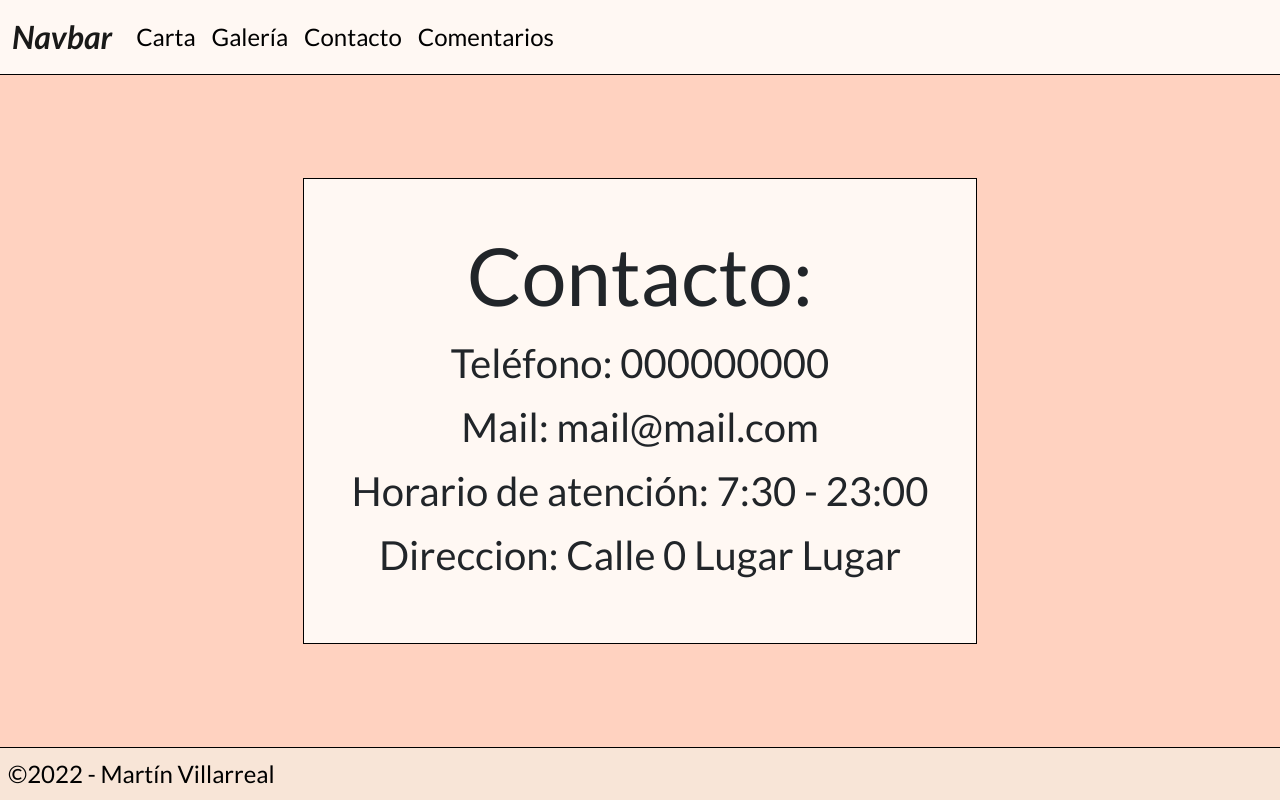
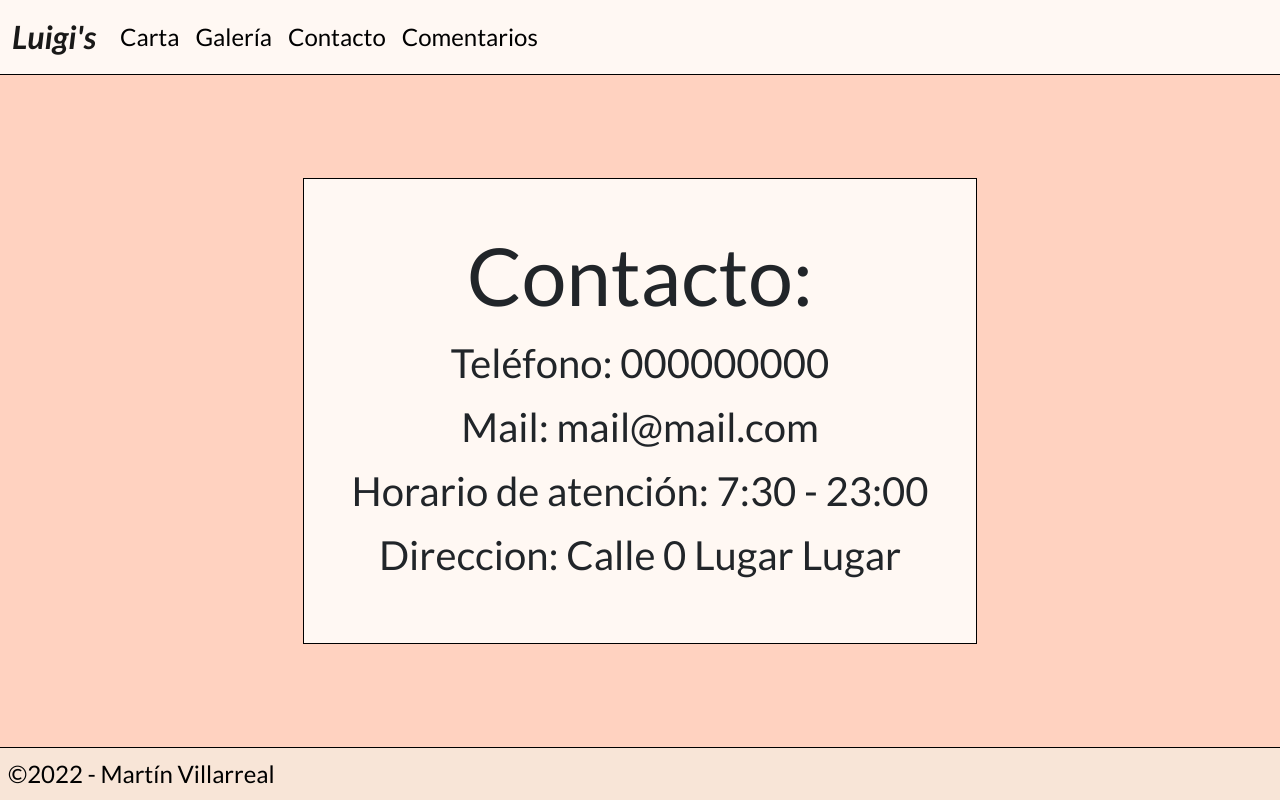
Before and after one commit to martinvillarreal5/Coderhouse-Web-Development-Project, a plain HTML site: page contact.html in a window 1280 px wide. Drawn offline with nearby package versions, Linux system fonts and the light colour scheme.

Commit message:
arreglo detalle menor

```diff
--- a/contact.html
+++ b/contact.html
@@ -20,7 +20,7 @@
 <body id="secondary-grid">
     <nav class="navbar navbar-expand-lg navbar-light ">
         <div class="container-fluid">
-          <a class="logo navbar-brand" href="index.html">Navbar</a>
+          <a class="logo navbar-brand" href="index.html">Luigi's</a>
           <button class="navbar-toggler" type="button" data-bs-toggle="collapse" data-bs-target="#navbarTogglerDemo02"
             aria-controls="navbarTogglerDemo02" aria-expanded="false" aria-label="Toggle navigation">
             <span class="navbar-toggler-icon"></span>
```
Also changed, not shown: foodmenu.html (+1 -1 lines), gallery.html (+1 -1 lines), reviews.html (+1 -1 lines).
